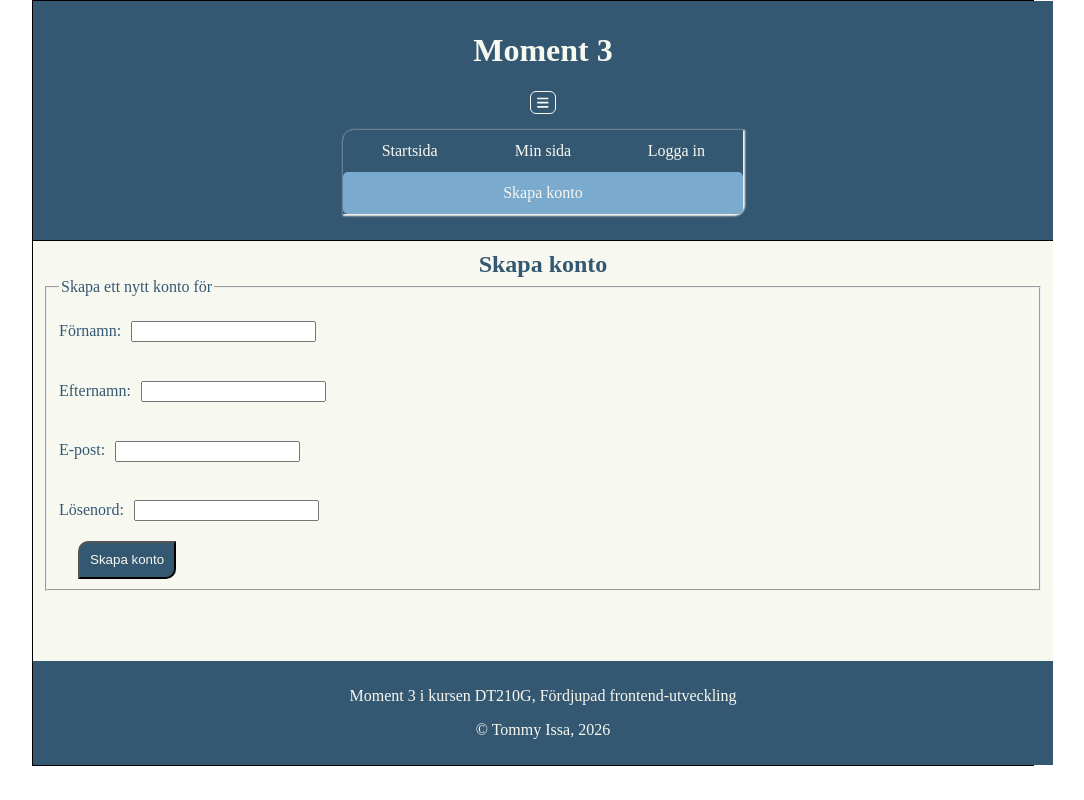
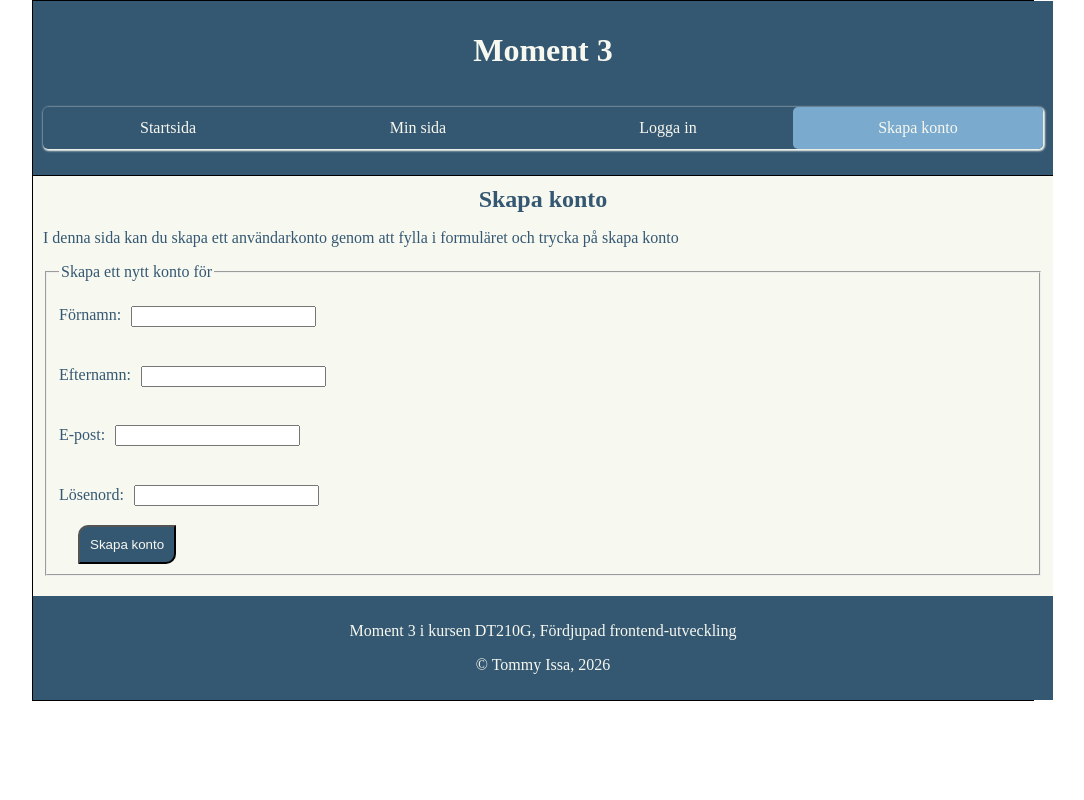
Before and after one commit to TommyIss/dt210g-moment3-frontend, a React app: page /register in a window 1280 px wide. Shown: the whole page, without its empty margins (107-1191 px from the left). Built offline with nearby package versions, Linux system fonts and the light colour scheme; the HTML template or start-up script is replaced by a standard one.

Commit message:
Har fixat design samt lagt kontroll för tomma inmatningsfält

```diff
--- a/package.json
+++ b/package.json
@@ -15,7 +15,8 @@
     "@fortawesome/react-fontawesome": "^3.2.0",
     "react": "^19.2.0",
     "react-dom": "^19.2.0",
-    "react-router-dom": "^7.13.1"
+    "react-router-dom": "^7.13.1",
+    "yup": "^1.7.1"
   },
   "devDependencies": {
     "@eslint/js": "^9.39.1",
--- a/src/Pages/AdminView.tsx
+++ b/src/Pages/AdminView.tsx
@@ -20,6 +20,9 @@ function AdminView({inloggedUser, otherUsers, createAdmin, createUser, updateUse
 
     return(
         <section>
+            <p>
+                Som inloggad admin har du möjlighet att skapa en ny användare eller admin och se samt hantera andras konton.
+            </p>
             <DataArticle
                     key={inloggedUser.id}
                     id={inloggedUser.id}
@@ -45,7 +48,10 @@ function AdminView({inloggedUser, otherUsers, createAdmin, createUser, updateUse
                 }
             </div>
 
+            <h3>Andras konton</h3>
             <div className="flex-container">
+
+
                 {
                     otherUsers.map((user) =>
                         <DataArticle
--- a/src/Pages/LoginPage.tsx
+++ b/src/Pages/LoginPage.tsx
@@ -1,6 +1,6 @@
 import { useEffect, useState } from "react";
 import { useAuth } from "../context/AuthContext";
-import { useNavigate } from "react-router-dom";
+import { NavLink, useNavigate } from "react-router-dom";
 import Notification from "../components/Notification";
 
 function LoginPage() {
@@ -49,6 +49,12 @@ function LoginPage() {
     return(
         <div>
             <h2>Logga in</h2>
+            <p>
+                I denna sida kan du logga in till ditt konto.
+            </p>
+            <p>
+                Har du inget konto? Klicka <NavLink className="reg-link" to={'/register'}>Här</NavLink> för att skapa
+            </p>
             <fieldset>
                 <legend>Logga in</legend>
                 <form onSubmit={handleSubmit}>
--- a/src/Pages/ProfilePage.tsx
+++ b/src/Pages/ProfilePage.tsx
@@ -54,7 +54,22 @@ function ProfilePage() {
 
     async function createNewUser(newData: Omit<User, 'id' | 'role'>) {
         try {
-
+            if(!newData.firstname || newData.firstname === '') {
+                showNotification('Förnamn saknas!', 'error');
+                return;
+            }
+            if(!newData.lastname || newData.lastname === '') {
+                showNotification('Efternamn saknas!', 'error');
+                return;
+            }
+            if(!newData.email || newData.email === '') {
+                showNotification('E-post saknas!', 'error');
+                return;
+            }
+            if(!newData.password || newData.password === '') {
+                showNotification('Lösenord saknas!', 'error');
+                return;
+            }
             let url = 'https://tois-dt210g-moment3-backend.onrender.com/users';
 
             const response = await fetch(url, {
@@ -82,7 +97,22 @@ function ProfilePage() {
 
     async function createNewAdmin(newData: Omit<User, 'id' | 'role'>) {
         try {
-
+            if(!newData.firstname || newData.firstname === '') {
+                showNotification('Förnamn saknas!', 'error');
+                return;
+            }
+            if(!newData.lastname || newData.lastname === '') {
+                showNotification('Efternamn saknas!', 'error');
+                return;
+            }
+            if(!newData.email || newData.email === '') {
+                showNotification('E-post saknas!', 'error');
+                return;
+            }
+            if(!newData.password || newData.password === '') {
+                showNotification('Lösenord saknas!', 'error');
+                return;
+            }
             let token = localStorage.getItem('token');
 
             let url = 'https://tois-dt210g-moment3-backend.onrender.com/admin/create-admin';
@@ -112,7 +142,22 @@ function ProfilePage() {
 
     async function updateUser(id: number, newData: Omit<User, "id" | "role">) {
         try {
-
+            if(!newData.firstname || newData.firstname === '') {
+                showNotification('Förnamn saknas!', 'error');
+                return;
+            }
+            if(!newData.lastname || newData.lastname === '') {
+                showNotification('Efternamn saknas!', 'error');
+                return;
+            }
+            if(!newData.email || newData.email === '') {
+                showNotification('E-post saknas!', 'error');
+                return;
+            }
+            if(!newData.password || newData.password === '') {
+                showNotification('Lösenord saknas!', 'error');
+                return;
+            }
             let url = 'https://tois-dt210g-moment3-backend.onrender.com/users/' + id;
             let token = localStorage.getItem('token');
 
--- a/src/Pages/RegisterPage.tsx
+++ b/src/Pages/RegisterPage.tsx
@@ -22,6 +22,23 @@ function RegisterPage() {
 
   async function createNewUser(newData: Omit<User, "id" | "role">) {
     try {
+
+      if(!newData.firstname || newData.firstname === '') {
+        showNotification('Förnamn saknas!', 'error');
+        return;
+      }
+      if(!newData.lastname || newData.lastname === '') {
+        showNotification('Efternamn saknas!', 'error');
+        return;
+      }
+      if(!newData.email || newData.email === '') {
+        showNotification('E-post saknas!', 'error');
+        return;
+      }
+      if(!newData.password || newData.password === '') {
+        showNotification('Lösenord saknas!', 'error');
+        return;
+      }
       let url =
         "https://tois-dt210g-moment3-backend.onrender.com/auth/register";
 
@@ -56,6 +73,9 @@ function RegisterPage() {
   return (
     <div>
       <h2>Skapa konto</h2>
+      <p>
+        I denna sida kan du skapa ett användarkonto genom att fylla i formuläret och trycka på skapa konto
+      </p>
       {
       notification && (
         <Notification message={notification.message} type={notification.type} />
--- a/src/components/Header.css
+++ b/src/components/Header.css
@@ -10,7 +10,7 @@ header {
 }
 
 nav {
-    width: 40%;
+    width: 100%;
     max-width: 1000px;
     margin: 0 auto;
 }
@@ -24,7 +24,7 @@ header nav ul {
     flex-wrap: wrap;
     padding: 0;
     width: 100%;
-    border-radius: 10px 0;
+    border-radius: 5px;
     box-shadow: 1px 1px 2px 1px #F7F8F0;
 }
 
@@ -34,9 +34,8 @@ header nav ul li {
     padding: 0;
 }
 
-
-
-header nav ul a, .logout-btn {
+.nav-link {
+    all: unset;
     margin: 0;
     text-decoration: none;
     color: #F7F8F0;
@@ -45,12 +44,26 @@ header nav ul a, .logout-btn {
     display: block;
     border-radius: 5px;
     cursor: pointer;
-    background: none;
-    border: none;
-    font: inherit;
+    text-align: center;
+    box-sizing: border-box;
 }
 
-a:hover, button:hover {
+.logout-btn {
+    all: unset;
+    margin: 0;
+    text-decoration: none;
+    color: #F7F8F0;
+    white-space: nowrap;
+    padding: 0.75rem 1.25rem;
+    display: block;
+    border-radius: 5px;
+    cursor: pointer;
+    text-align: center;
+    box-sizing: border-box;
+    width: 100%;
+}
+
+.nav-link:hover {
     background-color: #7AAACE;
 }
 
@@ -60,13 +73,12 @@ a:hover, button:hover {
 
 /* meny-knapp */
 .menu-btn {
+    all: unset;
     background: none;
     border: none;
     padding: 0;
     margin: 0;
-    display: inline-flex;
-    align-items: center;
-    justify-content: center;
+    display: none;
     cursor: default;
 }
 .menu-btn:hover {
@@ -89,8 +101,8 @@ a:hover, button:hover {
 @media (max-width: 600px) {
     .menu-btn {
         display: inline-flex;
-        justify-content: flex-end;
-        margin: 0;
+        align-self: flex-end;
+        margin: 1% 2%;
         padding: 0;
     }
 
@@ -105,11 +117,15 @@ a:hover, button:hover {
 
     header nav ul {
         flex-direction: column;
-        width: 100%;
+        align-items: stretch;
         box-shadow: none;
     }
+    header nav ul li {
+        flex: none;
+        width: 100%;
+    }
 
-    a, button {
+    .nav-link {
         width: 100%;
     }
 }
--- a/src/components/Header.tsx
+++ b/src/components/Header.tsx
@@ -26,15 +26,24 @@ function Header() {
 
             <nav className={isOpen ? "open": ""}>
                 <ul>
-                    <li><NavLink to={'/'}>Startsida</NavLink></li>
-                    <li><NavLink to={'/profile'}>Min sida</NavLink></li>
+                    <li>
+                        <NavLink className="nav-link" to={'/'}>
+                            Startsida
+                        </NavLink>
+                    </li>
+                    <li>
+                        <NavLink
+                        className="nav-link"
+                        to={'/profile'}>Min sida
+                        </NavLink>
+                        </li>
                     <li>
                         {
-                            !user ? <NavLink to={'/login'}>Logga in</NavLink> : <button className="logout-btn" onClick={logout}>Logga ut</button>
+                            !user ? <NavLink className="nav-link" to={'/login'}>Logga in</NavLink> : <button className="logout-btn nav-link" onClick={logout}>Logga ut</button>
                         }
                     </li>
                     {
-                        !user && <li><NavLink to={'/register'}>Skapa konto</NavLink></li>
+                        !user && <li><NavLink className="nav-link" to={'/register'}>Skapa konto</NavLink></li>
                     }
 
                 </ul>
--- a/src/components/Notification.css
+++ b/src/components/Notification.css
@@ -1,7 +1,7 @@
 .notification {
     position: fixed;
     bottom: 20px;
-    right: 20px;
+    left: 20px;
     background: lightgreen;
     color: white;
     padding: 12px 20px;
--- a/src/components/UserForm.tsx
+++ b/src/components/UserForm.tsx
@@ -39,7 +39,6 @@ function UserForm({ createUser, setFormType, formType }: UserFormProps) {
         <input
           type="text"
           value={newUser.firstname}
-          required
           onChange={(event) =>
             setNewUser({ ...newUser, firstname: event.target.value })
           }
@@ -49,7 +48,6 @@ function UserForm({ createUser, setFormType, formType }: UserFormProps) {
         <input
           type="text"
           value={newUser.lastname}
-          required
           onChange={(event) =>
             setNewUser({ ...newUser, lastname: event.target.value })
           }
@@ -59,7 +57,6 @@ function UserForm({ createUser, setFormType, formType }: UserFormProps) {
         <input
           type="email"
           value={newUser.email}
-          required
           onChange={(event) =>
             setNewUser({ ...newUser, email: event.target.value })
           }
@@ -69,7 +66,6 @@ function UserForm({ createUser, setFormType, formType }: UserFormProps) {
         <input
           type="password"
           value={newUser.password}
-          required
           onChange={(event) =>
             setNewUser({ ...newUser, password: event.target.value })
           }
@@ -81,8 +77,13 @@ function UserForm({ createUser, setFormType, formType }: UserFormProps) {
         {/* Om det inte är kontoregistrering */}
         {
           setFormType &&
-          <button type="submit">Spara</button> &&
-          <button type="button" onClick={() => setFormType(null)}>Avbryt</button>
+          (
+            <>
+              <button type="submit">Spara</button>
+              <button type="button" onClick={() => setFormType(null)}>Avbryt</button>
+            </>
+
+        )
         }
 
       </form>
--- a/src/index.css
+++ b/src/index.css
@@ -47,3 +47,13 @@ h2 {
   justify-content: space-around;
   flex-wrap: wrap;
 }
+
+.reg-link {
+  text-decoration: underline;
+  color: #355872;
+}
+
+.reg-link:hover {
+  background: none;
+  color: #7AAACE;
+}
```
Also changed, not shown: 1 other file (tests, documents, lock files or other folders).
